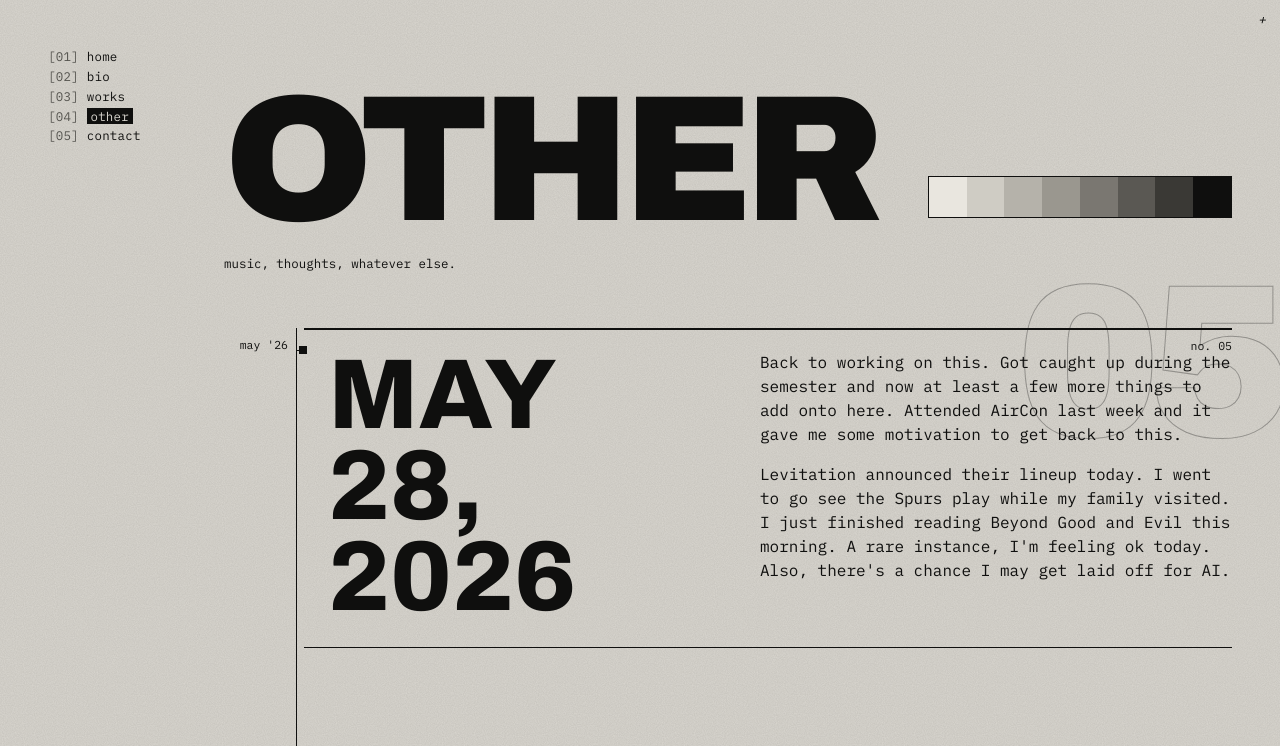
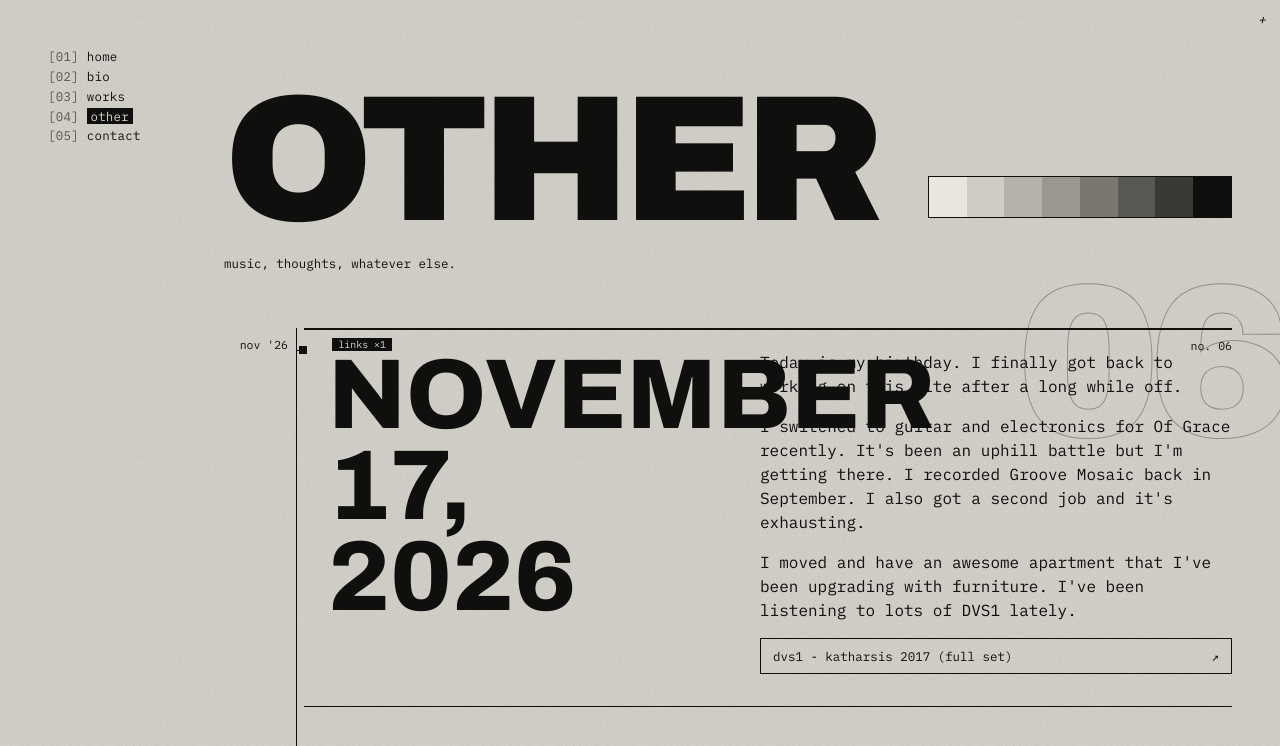
Before and after one commit to jprocell/sound-portfolio, a plain HTML site: page other.html in a window 1280 px wide. Shown: the top 746 px of the page. Drawn offline with Linux system fonts and the light colour scheme.

Commit message:
Notes: new entry for Nov 17 as the banner, with a DVS1 link; Bio: say north central Austin instead of the neighborhood
Co-Authored-By: Claude Sonnet 5.5 <noreply@anthropic.com>

```diff
--- a/css/other-page.css
+++ b/css/other-page.css
@@ -127,17 +127,17 @@ body.other-page { overflow-x: clip; }
 
 /* Variety: each entry gets its own shape, size and type so the page stops reading as a row of identical cards */
 
-/* 05, the latest: an open banner, not a card */
-.slot[data-no="05"] .blog-entry {
+/* 06, the latest: an open banner, not a card */
+.slot[data-no="06"] .blog-entry {
   background: none; border: 0;
   border-top: 2px solid var(--ink); border-bottom: 1px solid var(--ink);
   clip-path: none;
   display: grid; grid-template-columns: minmax(0, 24rem) 1fr; gap: 0 3rem;
   padding: 1.2rem 0 1.5rem 1.5rem;
 }
-.slot[data-no="05"] .blog-entry h2 { grid-row: 1 / span 3; font-size: clamp(3.2rem, 8vw, 6.2rem); margin: 0; }
-.slot[data-no="05"] .blog-entry > :not(h2) { grid-column: 2; }
-.slot[data-no="05"] .blog-entry::before { top: 0.5rem; right: 0; }
+.slot[data-no="06"] .blog-entry h2 { grid-row: 1 / span 3; font-size: clamp(3.2rem, 8vw, 6.2rem); margin: 0; }
+.slot[data-no="06"] .blog-entry > :not(h2) { grid-column: 2; }
+.slot[data-no="06"] .blog-entry::before { top: 0.5rem; right: 0; }
 
 /* 04: small card, opposite corner cut */
 .slot[data-no="04"] .blog-entry { clip-path: polygon(0 0, 100% 0, 100% 100%, 26px 100%, 0 calc(100% - 26px)); }
@@ -163,8 +163,8 @@ body.other-page { overflow-x: clip; }
   .notes-field { display: block; margin-left: 0; }
   .notes-field::before, .slot::before, .when, .big-no { display: none; }
   .slot { margin: 0 0 2.5rem !important; }
-  .slot[data-no="05"] .blog-entry { display: block; }
-  .slot[data-no="05"] .blog-entry h2 { font-size: clamp(1.8rem, 8vw, 2.6rem); margin-bottom: 1rem; }
+  .slot[data-no="06"] .blog-entry { display: block; }
+  .slot[data-no="06"] .blog-entry h2 { font-size: clamp(1.8rem, 8vw, 2.6rem); margin-bottom: 1rem; }
   .slot[data-no="01"] .blog-entry { transform: none; }
 }
 
--- a/other.html
+++ b/other.html
@@ -32,7 +32,19 @@
     </section>
 
     <div class="notes-field">
-    <div class="slot" data-no="05" style="--start:1;--span:12;--mt:0rem">
+    <div class="slot" data-no="06" style="--start:1;--span:12;--mt:0rem">
+      <span class="when" aria-hidden="true">nov '26</span>
+      <span class="big-no" aria-hidden="true">06</span>
+      <section class="blog-entry" data-links="1" data-no="06">
+      <h2>November 17, 2026</h2>
+      <p>Today is my birthday. I finally got back to working on this site after a long while off.</p>
+      <p>I switched to guitar and electronics for Of Grace recently. It's been an uphill battle but I'm getting there. I recorded Groove Mosaic back in September. I also got a second job and it's exhausting.</p>
+      <p>I moved and have an awesome apartment that I've been upgrading with furniture. I've been listening to lots of DVS1 lately.</p>
+      <p class="other-links"><a href="https://www.youtube.com/watch?v=C9Qh-v8Xb9g" class="other-link">DVS1 - Katharsis 2017 (full set)</a></p>
+    </section>
+    </div>
+
+    <div class="slot" data-no="05" style="--start:5;--span:8;--mt:0rem">
       <span class="when" aria-hidden="true">may '26</span>
       <span class="big-no" aria-hidden="true">05</span>
       <section class="blog-entry" data-no="05">
```
Also changed, not shown: bio.html (+1 -1 lines).
